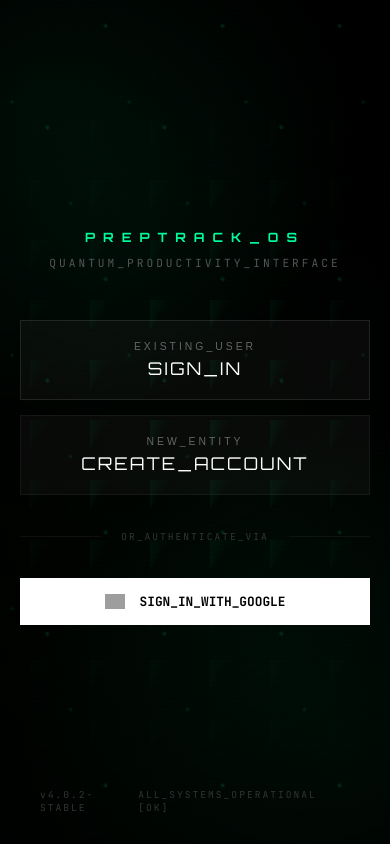
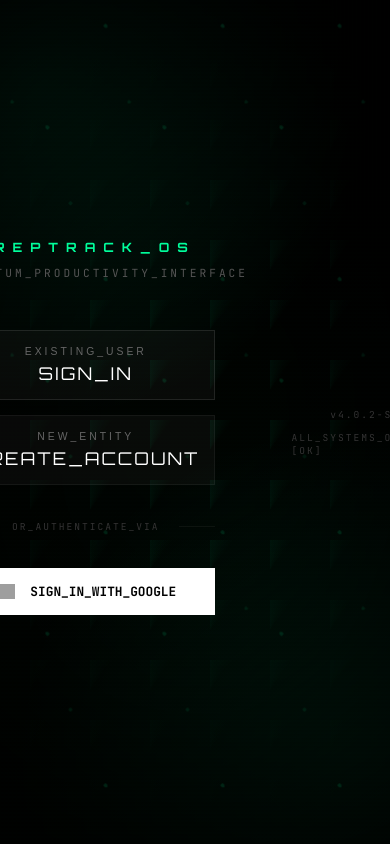
Before and after one commit to SaiDheerajY/PrepTrack, a React (Vite) app in the folder react-frontend/: page /login in a window 390 px wide. Built offline with nearby package versions, Linux system fonts and the light colour scheme; no server answers; grey boxes are pictures that could not be loaded.

Commit message:
mobile fix

```diff
--- a/react-frontend/src/App.css
+++ b/react-frontend/src/App.css
@@ -491,6 +491,10 @@ body.light-theme .right-col {
   text-transform: uppercase;
 }
 
+.section-title.right-aligned {
+  justify-content: flex-end;
+}
+
 .section-title::before {
   content: "//";
   color: var(--terminal-green);
@@ -2074,10 +2078,72 @@ body.light-theme .ascii-sep {
     gap: 10px;
     text-align: center;
     padding: 20px;
+    font-size: 0.65rem;
   }
 
   .footer-right {
     justify-content: center;
+  }
+
+  /* 6. LOGIN PAGE & GLOBAL MOBILE TEXT */
+  body {
+    font-size: 12px;
+  }
+
+  .logo-text {
+    font-size: 2.5rem;
+    letter-spacing: 5px;
+    padding-left: 5px;
+  }
+
+  .branding-intro::before {
+    width: 300px;
+    height: 300px;
+  }
+
+  .loading-bar-container {
+    width: 150px;
+  }
+
+  .auth-selection,
+  .auth-form-container {
+    width: 90%;
+    /* Keep max-width from desktop to avoid super wide forms on tablets */
+    padding: 20px;
+  }
+
+  .auth-form-header {
+    padding: 15px;
+    flex-direction: column;
+    gap: 10px;
+    align-items: flex-start;
+  }
+
+  .form-info {
+    text-align: left;
+    align-items: flex-start;
+    width: 100%;
+  }
+
+  .auth-form-body {
+    padding: 20px;
+  }
+
+  .premium-auth-btn {
+    padding: 15px;
+  }
+
+  .auth-footer {
+    position: relative;
+    bottom: auto;
+    left: auto;
+    right: auto;
+    width: 100%;
+    margin-top: 40px;
+    padding: 0 20px 20px 20px;
+    flex-direction: column;
+    align-items: center;
+    gap: 10px;
   }
 }
 
--- a/react-frontend/src/App.jsx
+++ b/react-frontend/src/App.jsx
@@ -313,8 +313,8 @@ function Dashboard({ isLightMode, toggleLightMode, currentTheme, cycleTheme, sho
 
         <div className="terminal-col right-col">
           <div style={{ flexShrink: 0, textAlign: 'right' }}>
-            <div className="section-title" style={{ cursor: "pointer", userSelect: "none" }} onClick={() => setCalendarOpen(!calendarOpen)}>
-              SYSTEM_CALENDAR :: {new Date().getFullYear()} [<span className="terminal-green">{calendarOpen ? "OPEN" : "MIN"}</span>]
+            <div className="section-title right-aligned" style={{ cursor: "pointer", userSelect: "none" }} onClick={() => setCalendarOpen(!calendarOpen)}>
+              SYSTEM_CALENDAR :: [<span className="terminal-green">{calendarOpen ? "OPEN" : "MIN"}</span>]
             </div>
             {calendarOpen && <MyCalendar dailyLog={dailyLog} />}
           </div>
```
